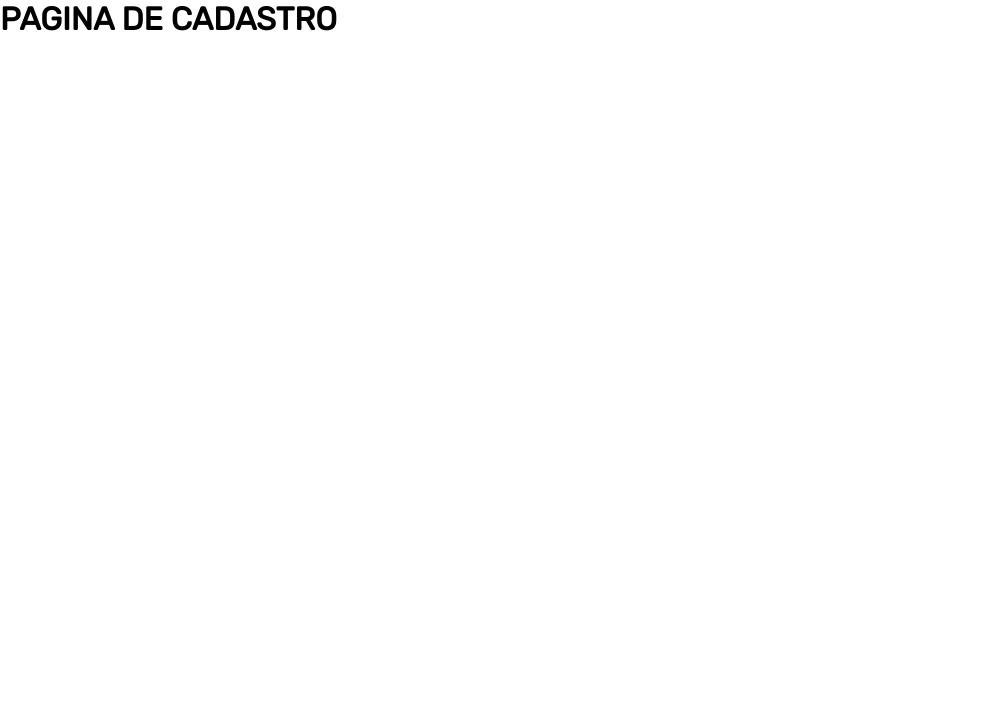
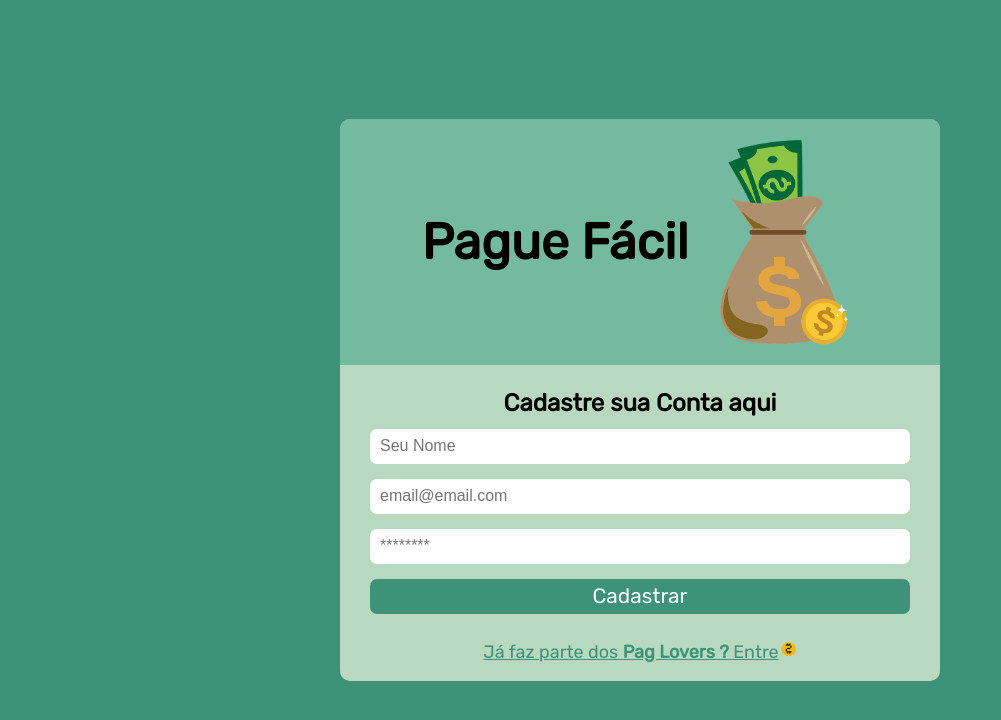
Before and after one commit to AlanFerreiraDev/pague-facil, a React (Create React App) app: page /register in a window 1280 px wide. Shown: the top 720 px of the page, without its empty margins (0-1001 px from the left). Built offline with nearby package versions, Linux system fonts and the light colour scheme.

Commit message:
Page Register Done

```diff
--- a/src/pages/Signin/index.js
+++ b/src/pages/Signin/index.js
@@ -3,7 +3,7 @@ import { useState } from 'react';
 import { Link } from 'react-router-dom';
 
 //css
-import './sigin.css';
+import './signin.css';
 
 //img
 import logo from '../../assets/logo.png';
@@ -14,6 +14,11 @@ function SignIn() {
   const [email, setEmail] = useState('');
   const [password, setPassword] = useState('');
 
+  function handleSubmit(e) {
+    e.preventDefault();
+    alert('CLICOU')
+  }
+
   return (
     <div className="container-center">
       <div className="login">
@@ -22,15 +27,15 @@ function SignIn() {
           <img src={logo} alt="Pague Fácil Logo" width="10px"/>
         </div>
 
-        <form>
+        <form onSubmit={handleSubmit}>
           <h2>Entrar</h2>
-          <input type="text" placeholder="email@email.com" />
-          <input type="password" placeholder="********"/>
+          <input type="text" placeholder="email@email.com" value={email} onChange={ (e) => setEmail(e.target.value)} />
+          <input type="password" placeholder="********" value={password} onChange={ (e) => setPassword(e.target.value)} />
           <button type="submit">Acessar sua Conta</button>
         </form>
 
         <Link to="/register">
-          Faça Parte dos PagLovers e Crie uma conta agora
+          Faça parte dos <strong>Pag Lovers</strong> e abra uma conta agora
           <span>
             <img src={moeda} alt="Coracao Pague Facil"/>
           </span>
--- /dev/null
+++ b/src/pages/Signin/signin.css
@@ -0,0 +1,119 @@
+.container-center {
+  height: 100%;
+  display: -webkit-box;
+  display: -ms-flexbox;
+  display: flex;
+  -webkit-box-pack: center;
+      -ms-flex-pack: center;
+          justify-content: center;
+  -webkit-box-align: center;
+      -ms-flex-align: center;
+          align-items: center;
+  background-color: #3e9278;
+}
+
+.container-center .login {
+  background-color: #b8d8c0;
+  width: 600px;
+  display: -webkit-box;
+  display: -ms-flexbox;
+  display: flex;
+  -webkit-box-pack: center;
+      -ms-flex-pack: center;
+          justify-content: center;
+  -webkit-box-align: center;
+      -ms-flex-align: center;
+          align-items: center;
+  -webkit-box-orient: vertical;
+  -webkit-box-direction: normal;
+      -ms-flex-direction: column;
+          flex-direction: column;
+  border-radius: 10px;
+}
+
+.container-center .login .logo-area {
+  display: -webkit-box;
+  display: -ms-flexbox;
+  display: flex;
+  -webkit-box-pack: center;
+      -ms-flex-pack: center;
+          justify-content: center;
+  background-color: #74baa0;
+  width: 100%;
+  border-radius: 10px 10px 0px 0px;
+}
+
+.container-center .login .logo-area img {
+  padding: 20px;
+  width: 170px;
+}
+
+.container-center .login .logo-area h1 {
+  display: -webkit-box;
+  display: -ms-flexbox;
+  display: flex;
+  -webkit-box-pack: center;
+      -ms-flex-pack: center;
+          justify-content: center;
+  -webkit-box-align: center;
+      -ms-flex-align: center;
+          align-items: center;
+  width: 18rem;
+  font-size: 50px;
+  color: #000;
+}
+
+.container-center .login form {
+  margin-top: 1.5rem;
+  width: 90%;
+  display: -webkit-box;
+  display: -ms-flexbox;
+  display: flex;
+  -webkit-box-orient: vertical;
+  -webkit-box-direction: normal;
+      -ms-flex-direction: column;
+          flex-direction: column;
+}
+
+.container-center .login form h2 {
+  text-align: center;
+  margin-bottom: 0.5em;
+  color: #000;
+}
+
+.container-center .login form button {
+  height: 35px;
+  border: 0;
+  border-radius: 7px;
+  background-color: #3e9278;
+  color: #FFF;
+  font-size: 1.3em;
+  font-family: 'Rubik', sans-serif;
+}
+
+.container-center .login input {
+  margin-bottom: 15px;
+  height: 35px;
+  border: 0;
+  border-radius: 7px;
+  padding: 10px;
+  font-size: 16px;
+  background-color: #FFF;
+}
+
+.container-center .login a {
+  margin: 1.0rem 0;
+  color: #3e9278;
+  height: 35px;
+  border: 0;
+  border-radius: 7px;
+  padding: 10px;
+  font-size: 18px;
+  cursor: pointer;
+  text-decoration: underline;
+}
+
+.container-center .login a img {
+  width: 18px;
+}
+/*# sourceMappingURL=signin.css.map */
--- /dev/null
+++ b/src/pages/Signin/signin.scss
@@ -0,0 +1,88 @@
+.container-center {
+  height: 100%;
+  display: flex;
+  justify-content: center;
+  align-items: center;
+  background-color: #3e9278;
+
+  .login {
+    background-color: #b8d8c0;
+    width: 600px;
+    display: flex;
+    justify-content: center;
+    align-items: center;
+    flex-direction: column;
+    border-radius: 10px;
+
+    .logo-area {
+      display: flex;
+      justify-content: center;
+      background-color: #74baa0;
+      width: 100%;
+      border-radius: 10px 10px 0px 0px;
+
+      img {
+        padding: 20px;
+        width: 170px;
+      }
+
+      h1 {
+        display: flex;
+        justify-content: center;
+        align-items: center;
+        width: 18rem;
+        font-size: 50px;
+        color: #000;
+      }
+    }
+
+    form {
+      margin-top: 1.5rem;
+      width: 90%;
+      display: flex;
+      flex-direction: column;
+
+      h2 {
+        text-align: center;
+        margin-bottom: 0.5em;
+        color: #000;
+      }
+
+      button {
+        height: 35px;
+        border: 0;
+        border-radius: 7px;
+        background-color: #3e9278;
+        color: #FFF;
+        font-size: 1.3em;
+        font-family: 'Rubik', sans-serif;;
+      }
+    }
+
+    input {
+      margin-bottom: 15px;
+      height: 35px;
+      border: 0;
+      border-radius: 7px;
+      padding: 10px;
+      font-size: 16px;
+      background-color: #FFF;
+    }
+
+    a {
+      margin: 1.0rem 0;
+      color: #3e9278;
+      height: 35px;
+      border: 0;
+      border-radius: 7px;
+      padding: 10px;
+      font-size: 18px;
+      cursor: pointer;
+      text-decoration: underline;
+
+      img {
+        width: 18px;
+      }
+    }
+  }
+}
--- a/src/pages/Signup/index.js
+++ b/src/pages/Signup/index.js
@@ -1,7 +1,49 @@
+//react
+import { useState } from 'react';
+import { Link } from 'react-router-dom';
+
+//css
+import './signup.css';
+
+//img
+import logo from '../../assets/logo.png';
+import moeda from '../../assets/spanMoeda.png';
 
 function SignUp() {
+  //hooks
+  const [nome, setNome] = useState();
+  const [email, setEmail] = useState('');
+  const [password, setPassword] = useState('');
+
+  function handleSubmit(e) {
+    e.preventDefault();
+    alert('CLICOU')
+  }
+
   return (
-    <h1>PAGINA DE CADASTRO</h1>
+    <div className="container-center">
+      <div className="login">
+        <div className="logo-area">
+          <h1>Pague Fácil</h1>
+          <img src={logo} alt="Pague Fácil Logo" width="10px"/>
+        </div>
+
+        <form onSubmit={handleSubmit}>
+          <h2>Cadastre sua Conta aqui</h2>
+          <input type="text" placeholder="Seu Nome" vlaue={nome} onChange={ (e) => setNome(e.target.value)}/>
+          <input type="text" placeholder="email@email.com" value={email} onChange={ (e) => setEmail(e.target.value)} />
+          <input type="password" placeholder="********" value={password} onChange={ (e) => setPassword(e.target.value)} />
+          <button type="submit">Cadastrar</button>
+        </form>
+
+        <Link to="/">
+          Já faz parte dos <strong>Pag Lovers ?</strong> Entre
+          <span>
+            <img src={moeda} alt="Coracao Pague Facil"/>
+          </span>
+        </Link>
+      </div>
+    </div>
   )
 }
 
--- a/src/pages/Signin/sigin.css
+++ b/src/pages/Signup/signup.css
@@ -115,4 +115,4 @@
 .container-center .login a img {
   width: 18px;
 }
-/*# sourceMappingURL=sigin.css.map */
+/*# sourceMappingURL=signup.css.map */
```
Also changed, not shown: src/contexts/user.js (added), src/pages/Signup/signup.scss (renamed from src/pages/Signin/sigin.scss), 2 other files (tests, documents, lock files or other folders).
